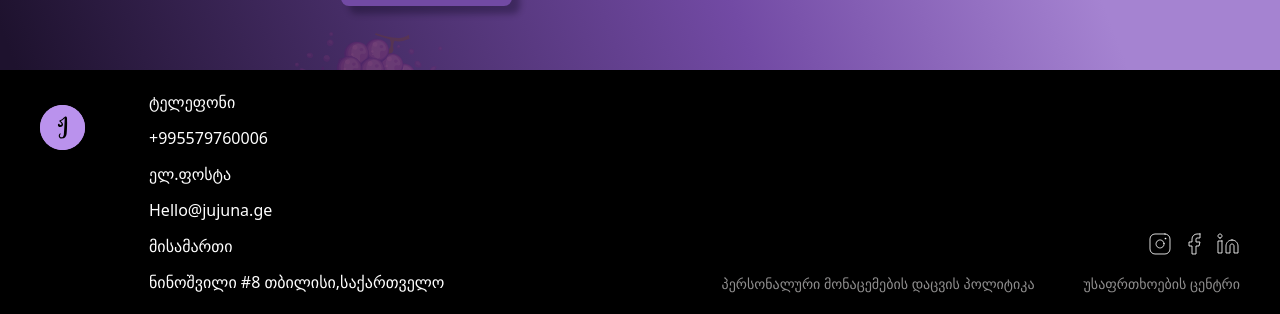
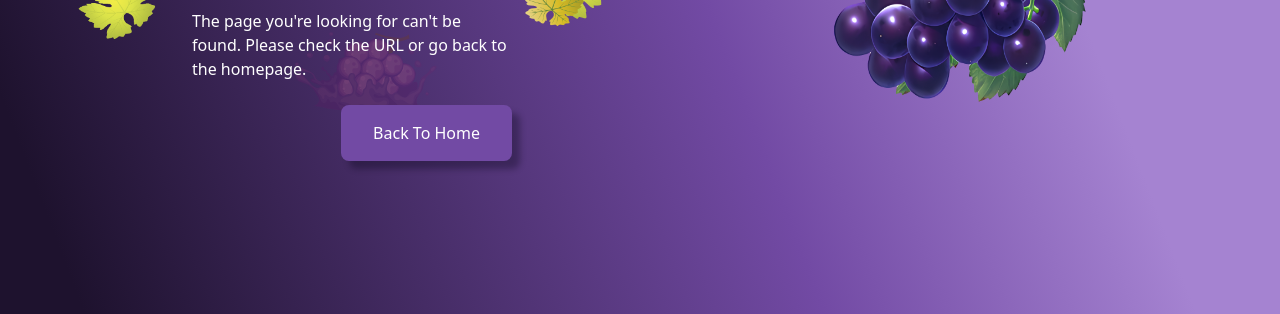
Before and after one commit to linesquad/jujuna, a React (Vite) app: page /enter in a window 1280 px wide. Shown: the part 486-800 px from the top of the page. Built offline with nearby package versions, Linux system fonts and the light colour scheme.

Commit message:
feedback needs some changes in wrapper and design

```diff
--- a/src/App.jsx
+++ b/src/App.jsx
@@ -22,8 +22,8 @@ function App() {
         <Route path="wines" element={<Wines />} />
         <Route path="orders" element={<Orders />} />
         <Route path="/wines/:id" element={<WineDetails />} />
+        <Route path="*" element={<PageNotFound />} />
       </Route>
-      <Route path="*" element={<PageNotFound />} />
     </Routes>
   );
 }
--- a/src/pages/PageNotFound.jsx
+++ b/src/pages/PageNotFound.jsx
@@ -1,5 +1,3 @@
-import Header from "../ui/Header";
-import Footer from "../ui/Footer";
 import BackgroundGrapes from "../../public/images/bg-grapes.svg";
 import Contact from "../../public/images/contact.svg";
 import Grape from "../../public/images/grape-animation.png";
@@ -14,7 +12,7 @@ const PageNotFound = () => {
 
   return (
     <div
-      className={`min-h-screen flex flex-col ${
+      className={` h-screen flex flex-col ${
         mode
           ? "bg-dark-backgroundCol text-dark-black"
           : "bg-[linear-gradient(249deg,_#A583D1_22.95%,_#724AA4_46.44%,_#1E122E_93.06%)] text-[#fff]"
@@ -28,7 +26,6 @@ const PageNotFound = () => {
       //   // backgroundPosition: "center",
       // }}
     >
-      <Header />
       <div
         className="flex-grow flex flex-col md:flex-row-reverse justify-center items-center text-center md:text-left p-4 md:justify-around"
         style={{
@@ -73,7 +70,6 @@ const PageNotFound = () => {
         alt="contact"
         className="w-16 h-16 absolute bottom-1/4 right-10  md:top-2/4 md:right-20 cursor-pointer"
       />
-      <Footer />
     </div>
   );
 };
```
